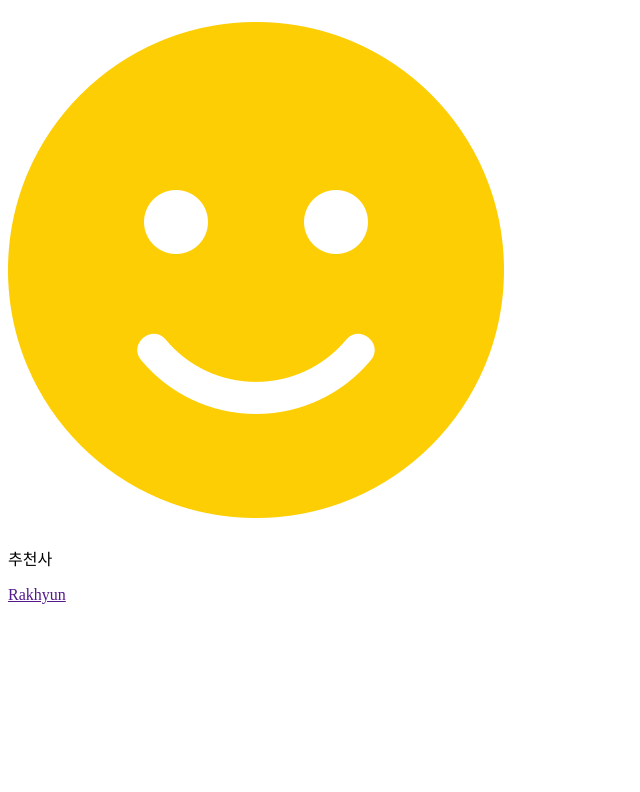
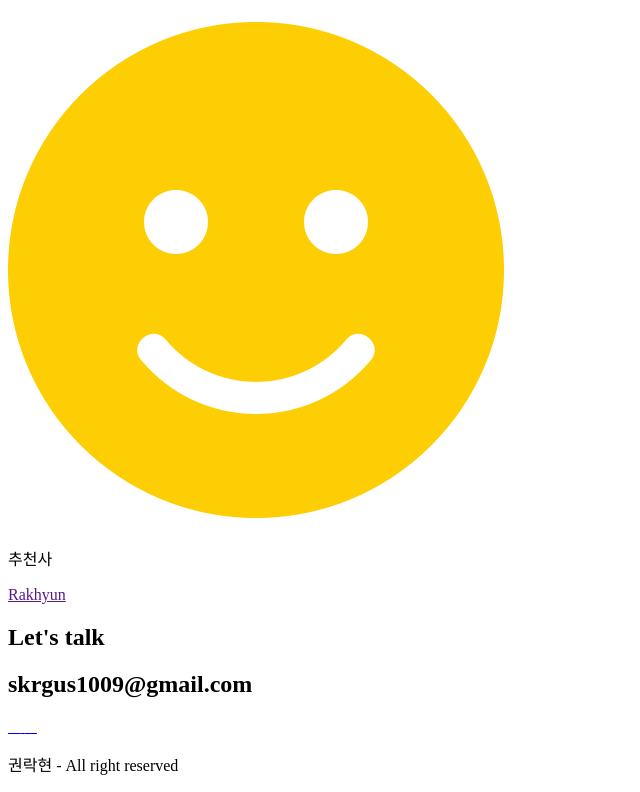
Before and after one commit to nack1400/portfolio, a plain HTML site: page index.html in a window 1280 px wide. Shown: the part 3880-4672 px from the top of the page, without its empty margins (0-640 px from the left). Before the commit the page ends 4500 px from the top, so only its background shows below. Drawn offline with Linux system fonts and the light colour scheme.

Commit message:
Add html:contact

```diff
--- a/index.html
+++ b/index.html
@@ -232,6 +232,20 @@
       </div>
     </section>
     <!-- Contact -->
-    <section id="contact"></section>
+    <section id="contact">
+      <h1 class="contact__title">Let's talk</h1>
+      <h2 class="contact__email">skrgus1009@gmail.com</h2>
+      <div class="contact__links">
+        <a href="https://github.com/nack1400" target="_blank">
+          <i class="fa-brands fa-github"></i>
+        </a>
+        <a href="https://nack1400.tistory.com/" target="_blank">
+          <i class="fa-solid fa-blog"></i>
+        </a>
+        <p class="contact__rights">
+          권락현 - All right reserved
+        </p>
+      </div>
+    </section>
   </body>
 </html>
```
